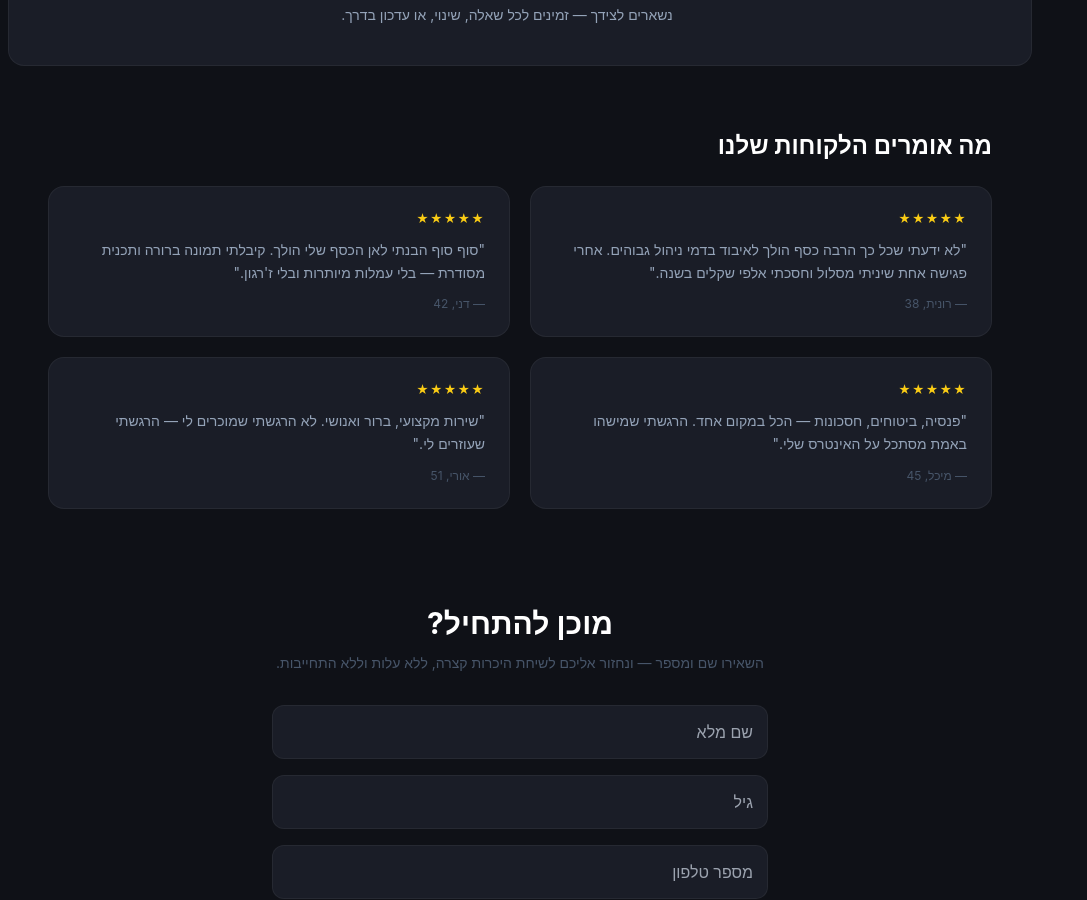
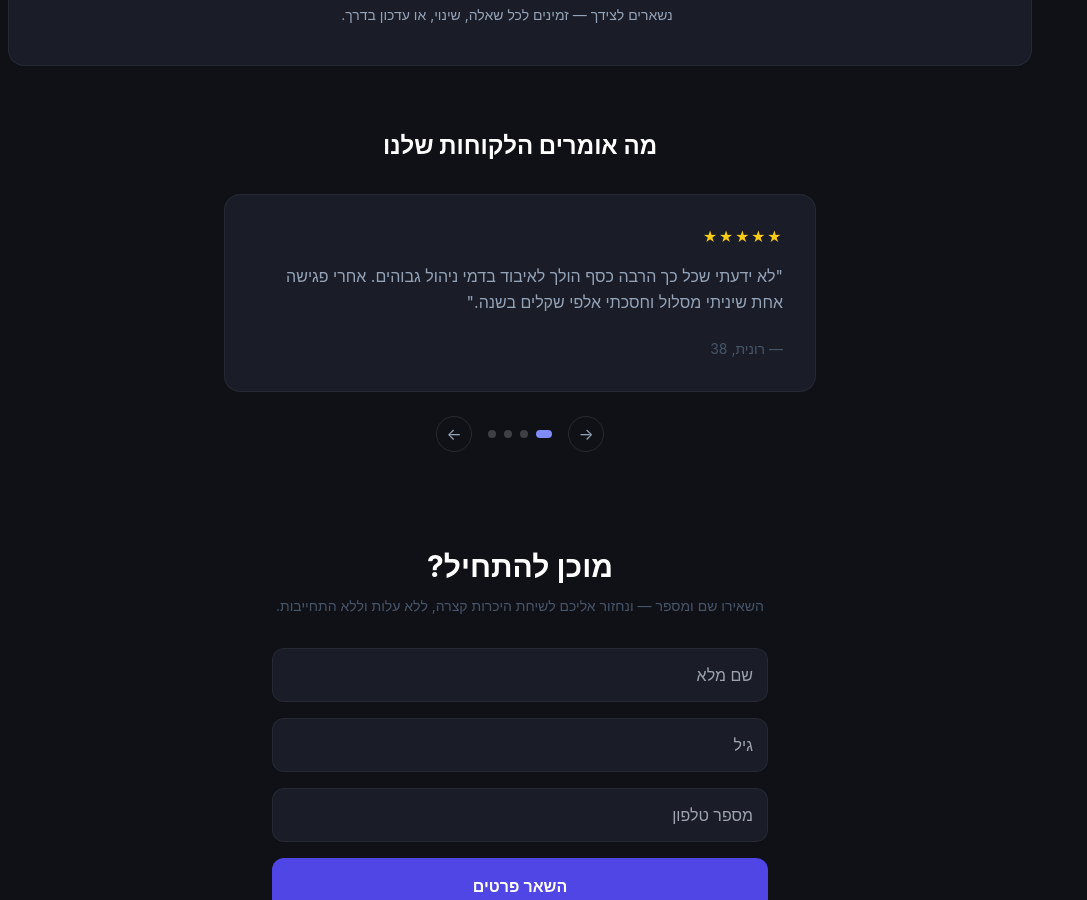
Before and after one commit to erezarnon12-arch/FUTURE, a Next.js app in the folder future-app/frontend/: page / in a window 1280 px wide. Shown: the part 2566-3466 px from the top of the page, without its empty margins (0-1087 px from the left). Built offline with nearby package versions, Linux system fonts and the light colour scheme; no server answers.

Commit message:
Replace reviews grid with single-card carousel

```diff
--- a/future-app/frontend/app/page.tsx
+++ b/future-app/frontend/app/page.tsx
@@ -16,6 +16,14 @@ export default function HomePage() {
 
   const [submitted,setSubmitted] = useState(false);
   const [sending,setSending] = useState(false);
+  const [reviewIndex, setReviewIndex] = useState(0);
+
+  const reviews = [
+    { text: "לא ידעתי שכל כך הרבה כסף הולך לאיבוד בדמי ניהול גבוהים. אחרי פגישה אחת שיניתי מסלול וחסכתי אלפי שקלים בשנה.", name: "רונית, 38" },
+    { text: "סוף סוף הבנתי לאן הכסף שלי הולך. קיבלתי תמונה ברורה ותכנית מסודרת — בלי עמלות מיותרות ובלי ז'רגון.", name: "דני, 42" },
+    { text: "פנסיה, חסכונות — הכל במקום אחד. הרגשתי שמישהו באמת מסתכל על האינטרס שלי.", name: "מיכל, 45" },
+    { text: "שירות מקצועי, ברור ואנושי. לא הרגשתי שמוכרים לי — הרגשתי שעוזרים לי.", name: "אורי, 51" },
+  ];
 
   useEffect(()=>{
     getClients()
@@ -280,35 +288,32 @@ export default function HomePage() {
 
 {/* REVIEWS */}
 
-<div className="max-w-5xl mx-auto px-10 mb-16">
-<h2 className="text-white font-bold text-2xl text-right mb-6">מה אומרים הלקוחות שלנו</h2>
-<div className="grid md:grid-cols-2 gap-5 text-right text-sm">
-
-<div className="bg-surface-2 p-6 rounded-2xl border border-white/5">
-<div className="text-yellow-400 text-xs mb-3 tracking-widest">★★★★★</div>
-<p className="text-text-secondary leading-relaxed">"לא ידעתי שכל כך הרבה כסף הולך לאיבוד בדמי ניהול גבוהים. אחרי פגישה אחת שיניתי מסלול וחסכתי אלפי שקלים בשנה."</p>
-<div className="text-text-muted text-xs mt-3">— רונית, 38</div>
-</div>
-
-<div className="bg-surface-2 p-6 rounded-2xl border border-white/5">
-<div className="text-yellow-400 text-xs mb-3 tracking-widest">★★★★★</div>
-<p className="text-text-secondary leading-relaxed">"סוף סוף הבנתי לאן הכסף שלי הולך. קיבלתי תמונה ברורה ותכנית מסודרת — בלי עמלות מיותרות ובלי ז'רגון."</p>
-<div className="text-text-muted text-xs mt-3">— דני, 42</div>
-</div>
-
-<div className="bg-surface-2 p-6 rounded-2xl border border-white/5">
-<div className="text-yellow-400 text-xs mb-3 tracking-widest">★★★★★</div>
-<p className="text-text-secondary leading-relaxed">"פנסיה, ביטוחים, חסכונות — הכל במקום אחד. הרגשתי שמישהו באמת מסתכל על האינטרס שלי."</p>
-<div className="text-text-muted text-xs mt-3">— מיכל, 45</div>
-</div>
-
-<div className="bg-surface-2 p-6 rounded-2xl border border-white/5">
-<div className="text-yellow-400 text-xs mb-3 tracking-widest">★★★★★</div>
-<p className="text-text-secondary leading-relaxed">"שירות מקצועי, ברור ואנושי. לא הרגשתי שמוכרים לי — הרגשתי שעוזרים לי."</p>
-<div className="text-text-muted text-xs mt-3">— אורי, 51</div>
-</div>
-
-</div>
+<div className="max-w-2xl mx-auto px-10 mb-16 text-right">
+  <h2 className="text-white font-bold text-2xl mb-8 text-center">מה אומרים הלקוחות שלנו</h2>
+  <div className="bg-surface-2 rounded-2xl border border-white/5 p-8">
+    <div className="text-yellow-400 text-sm mb-4 tracking-widest">★★★★★</div>
+    <p className="text-text-secondary leading-relaxed text-base mb-6">"{reviews[reviewIndex].text}"</p>
+    <div className="text-text-muted text-sm">— {reviews[reviewIndex].name}</div>
+  </div>
+  <div className="flex items-center justify-center gap-4 mt-6">
+    <button
+      onClick={() => setReviewIndex((reviewIndex - 1 + reviews.length) % reviews.length)}
+      className="w-9 h-9 rounded-full border border-white/10 text-text-secondary hover:text-white hover:border-white/30 transition-all flex items-center justify-center"
+    >→</button>
+    <div className="flex gap-2">
+      {reviews.map((_, i) => (
+        <button
+          key={i}
+          onClick={() => setReviewIndex(i)}
+          className={`w-2 h-2 rounded-full transition-all ${i === reviewIndex ? "bg-indigo-400 w-4" : "bg-white/20"}`}
+        />
+      ))}
+    </div>
+    <button
+      onClick={() => setReviewIndex((reviewIndex + 1) % reviews.length)}
+      className="w-9 h-9 rounded-full border border-white/10 text-text-secondary hover:text-white hover:border-white/30 transition-all flex items-center justify-center"
+    >←</button>
+  </div>
 </div>
 
 {/* CONTACT */}
```
